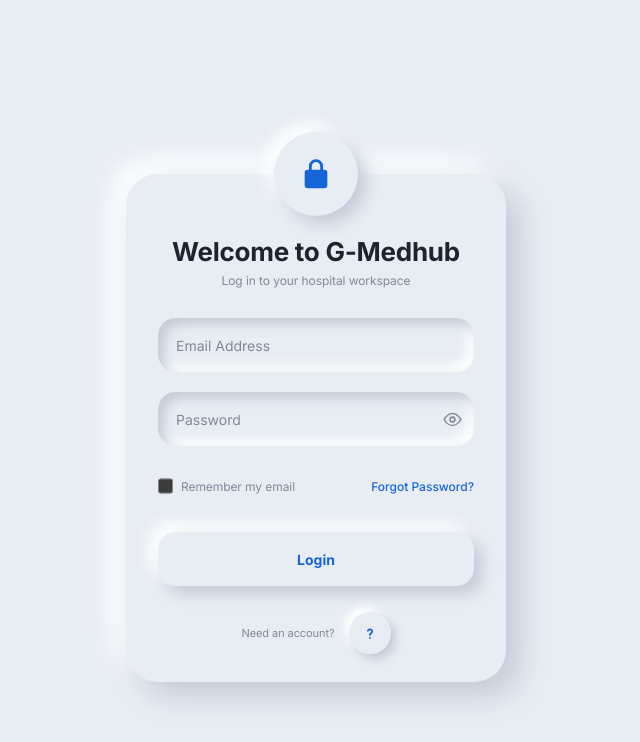
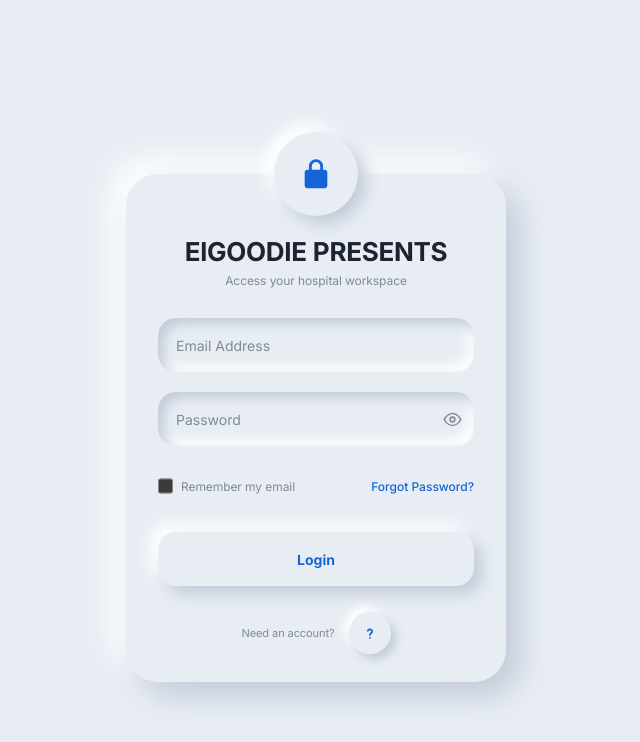
Before and after one commit to 4gs6776-lang/GOODIE-MEDHUB, a React (Vite) app: page /login in a window 1280 px wide. Shown: the top 742 px of the page, without its empty margins (324-964 px from the left). Built offline with nearby package versions, Linux system fonts and the light colour scheme; no server answers; the database is empty.

Commit message:
Update Login.jsx

```diff
--- a/src/pages/auth/Login.jsx
+++ b/src/pages/auth/Login.jsx
@@ -99,8 +99,8 @@ export default function Login(){
             ? <img src={hospitalLogo} alt={hospitalName || 'Hospital'} />
             : <LockIcon />}
         </div>
-        <h1 className="neo-title">Welcome to G-Medhub</h1>
-        <p className="neo-sub">{hospitalName ? `Log in to ${hospitalName}` : 'Log in to your hospital workspace'}</p>
+        <h1 className="neo-title">ElGOODIE PRESENTS</h1>
+        <p className="neo-sub">{hospitalName ? `Log in to ${hospitalName}` : 'Access your hospital workspace'}</p>
 
         {error && <div className="neo-error" role="alert">{error}</div>}
         {note === 'forgot' && (
```
